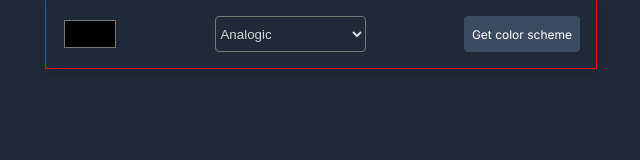
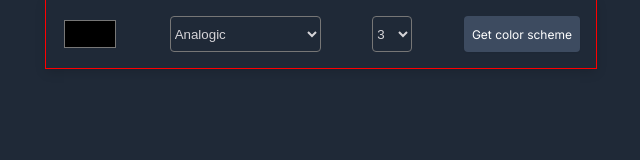
Before and after one commit to vishalicious213/color-scheme-generator, a plain HTML site: page index.html in a window 1280 px wide. Shown: the whole page, without its empty margins (319-959 px from the left). Drawn offline with Linux system fonts and the light colour scheme.

Commit message:
added option to select how many colors to return (3-9)

```diff
--- a/index.css
+++ b/index.css
@@ -26,10 +26,14 @@ form {
     padding: 0;
 }
 
-#scheme {
+#scheme, #count {
     background: #1F2937;
     border-radius: .25rem;
     color: #D5D4D8;
+}
+
+#count {
+    width: 2.5rem;
 }
 
 button {
--- a/index.html
+++ b/index.html
@@ -25,6 +25,15 @@
                 <option value="quad">Quad</option>
                 <option value="triad">Triad</option>
             </select>
+            <select name="count" id="count">
+                <option value="3">3</option>
+                <option value="4">4</option>
+                <option value="5">5</option>
+                <option value="6">6</option>
+                <option value="7">7</option>
+                <option value="8">8</option>
+                <option value="9">9</option>
+            </select>
             <button id="submit">Get color scheme</button>
         </form>
     </section>
--- a/index.js
+++ b/index.js
@@ -1,6 +1,7 @@
 const form = document.getElementById("form")
 const selectedColor = document.getElementById("color")
 const scheme = document.getElementById("scheme")
+const selectedCount = document.getElementById("count")
 const submitBtn = document.getElementById("submit")
 const palette = document.getElementById("palette")
 
@@ -17,9 +18,11 @@ form.addEventListener("submit", function(e) {
 
 function sendColorInfo() {
     let hex = selectedColor.value.slice(-6)
+    let count = selectedCount.value
     console.log("hex", hex)
+    console.log("count", count)
 
-    fetch(`https://www.thecolorapi.com/scheme?hex=${hex}&mode=${scheme.value}&format=json`)
+    fetch(`https://www.thecolorapi.com/scheme?hex=${hex}&mode=${scheme.value}&count=${count}&format=json`)
         .then(res => res.json())
         .then(data => showPalette(data))
 }
```
